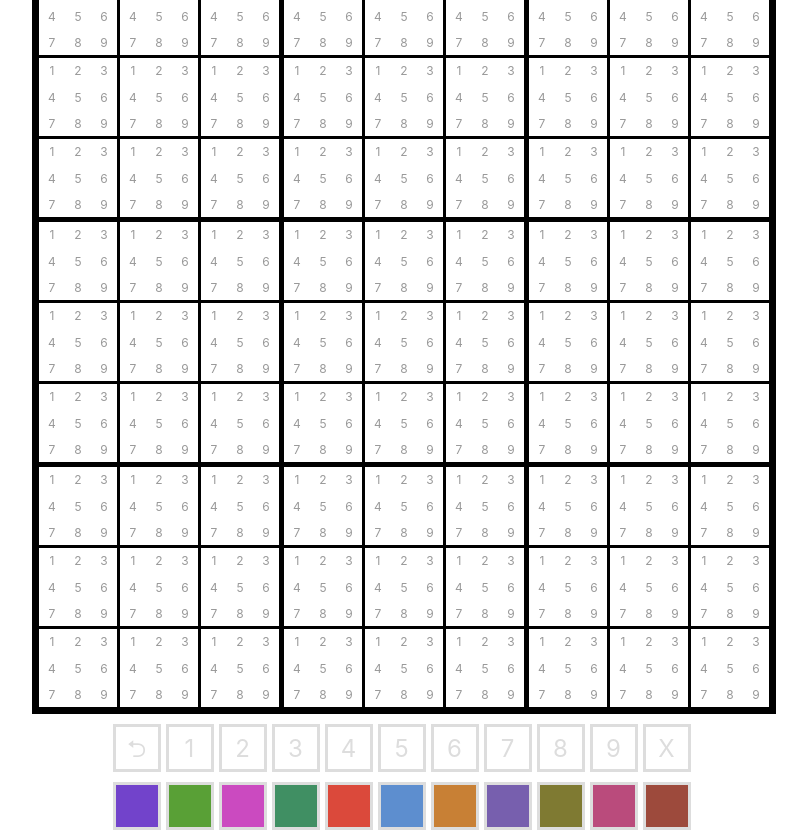
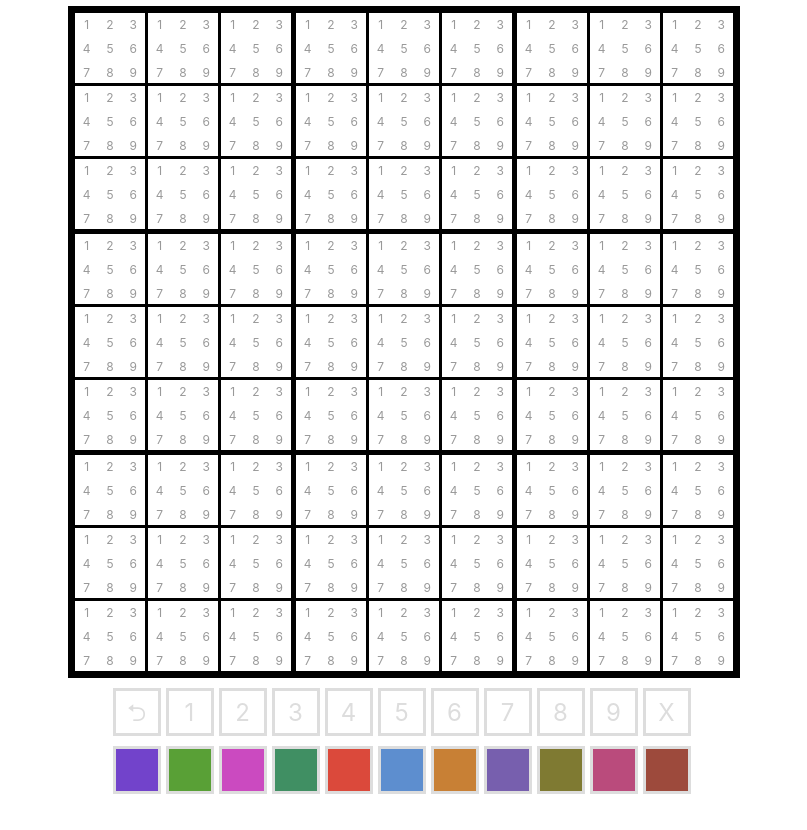
Before and after one commit to bertyhell/manual-sudoku, a React (Vite) app: page / in a window 1280 px wide. Shown: the whole page, without its empty margins (236-1043 px from the left). After the commit the page ends 800 px from the top, so only its background shows below. Built offline with nearby package versions, Linux system fonts and the light colour scheme.

Commit message:
Reduce cell width to 9vmin

```diff
--- a/src/App.scss
+++ b/src/App.scss
@@ -1,6 +1,6 @@
 @use 'sass:math';
 
-$cellWidth: 10vmin;
+$cellWidth: 9vmin;
 $primaryColorDark: #133f70;
 $primaryColor: #2b65a1;
 $primaryColorLight: #71afec;
```
